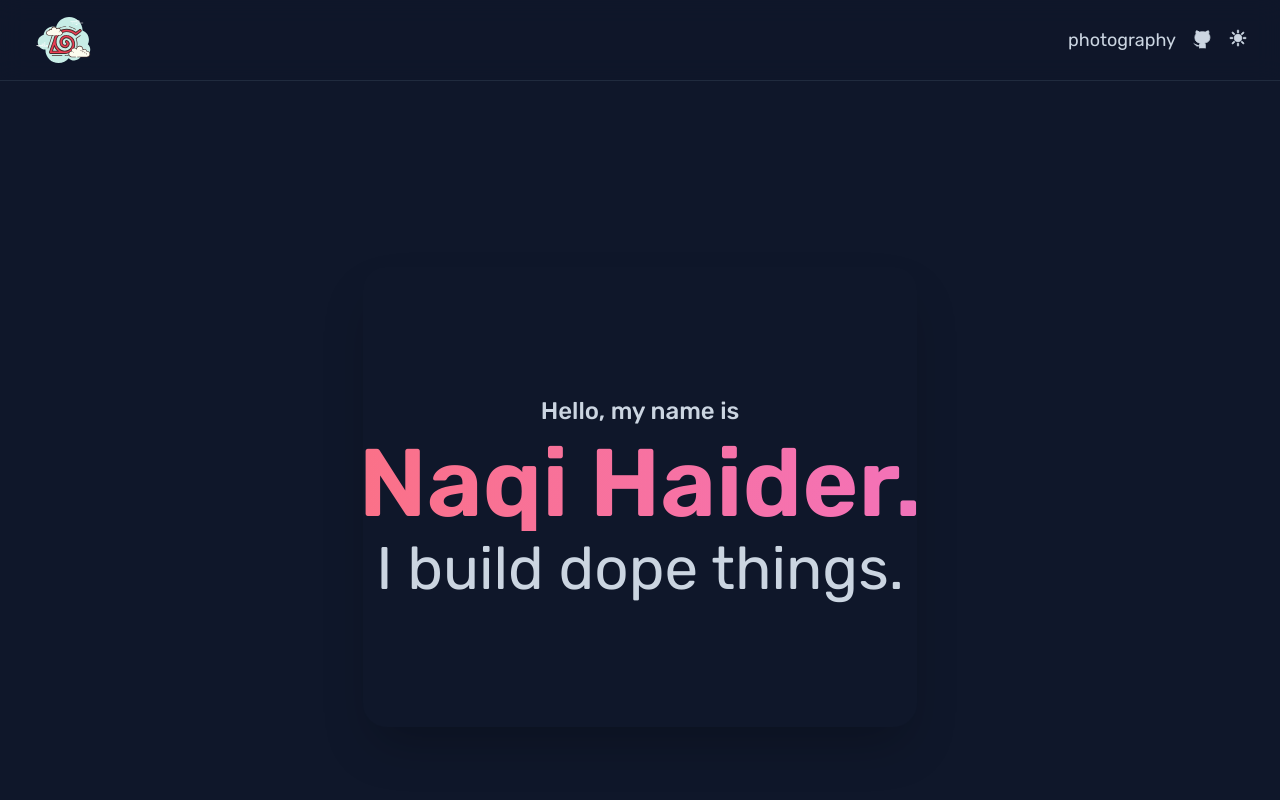
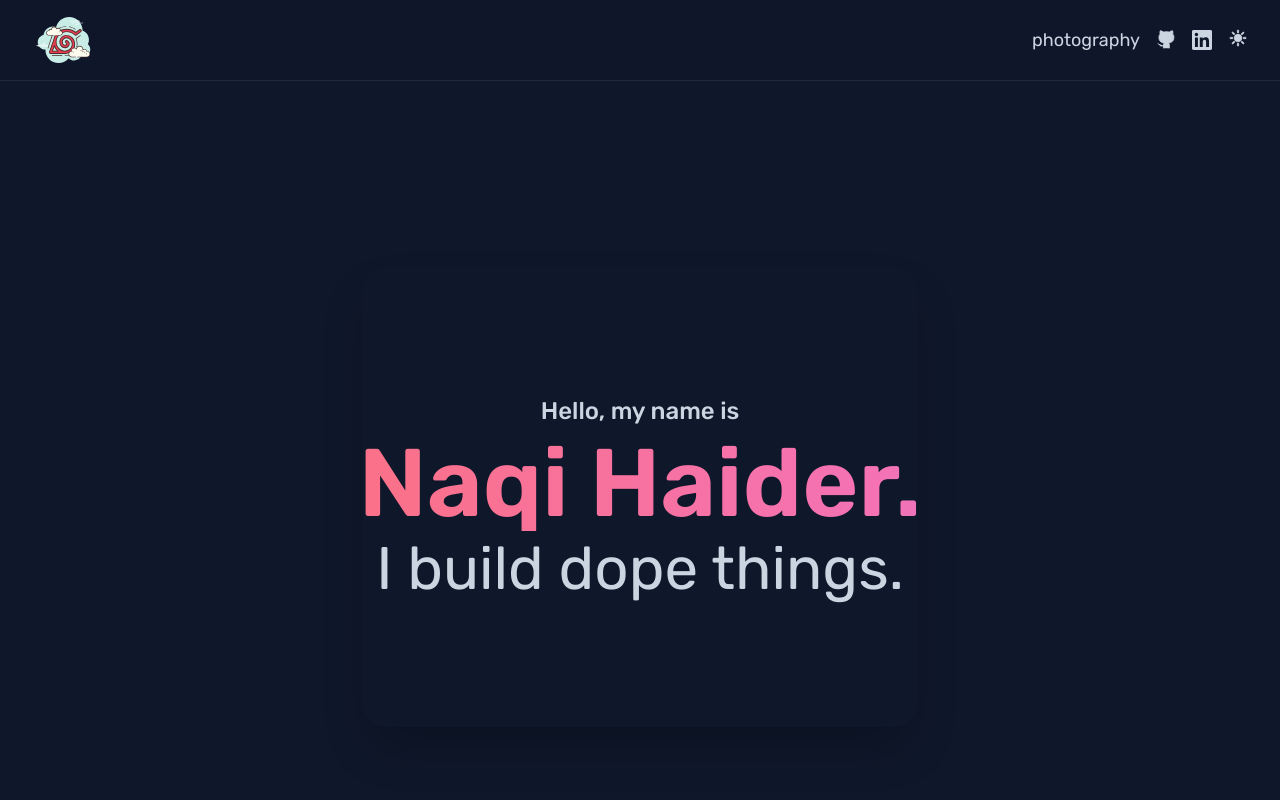
Before and after one commit to alderon07/my-website, a Next.js app in the folder frontend/: page / in a window 1280 px wide. Shown: the top 800 px of the page. Built offline with nearby package versions, Linux system fonts and the light colour scheme; no server answers; a web font is replaced by a local one.

Commit message:
Add LinkedIn icon to Socials component for enhanced social media integration

```diff
--- a/frontend/src/app/components/socials/Socials.tsx
+++ b/frontend/src/app/components/socials/Socials.tsx
@@ -20,6 +20,20 @@
           </svg>
         </Link>
       </li>
+      <li id="linkedin" className={`${style} hover:scale-110`}>
+        <Link href="https://www.linkedin.com/in/naqi-haider7/" target="_blank">
+          <svg
+            xmlns="http://www.w3.org/2000/svg"
+            role="img"
+            viewBox="0 0 24 24"
+            fill="currentColor"
+            className="h-5 w-5"
+          >
+            <title>LinkedIn</title>
+            <path d="M20.447 20.452h-3.554v-5.569c0-1.328-.027-3.037-1.852-3.037-1.853 0-2.136 1.445-2.136 2.939v5.667H9.351V9h3.414v1.561h.046c.477-.9 1.637-1.85 3.37-1.85 3.601 0 4.267 2.37 4.267 5.455v6.286zM5.337 7.433c-1.144 0-2.063-.926-2.063-2.065 0-1.138.92-2.063 2.063-2.063 1.14 0 2.064.925 2.064 2.063 0 1.139-.925 2.065-2.064 2.065zm1.782 13.019H3.555V9h3.564v11.452zM22.225 0H1.771C.792 0 0 .774 0 1.729v20.542C0 23.227.792 24 1.771 24h20.451C23.2 24 24 23.227 24 22.271V1.729C24 .774 23.2 0 22.222 0h.003z"/>
+          </svg>
+        </Link>
+      </li>
     </>
   );
 }
```
